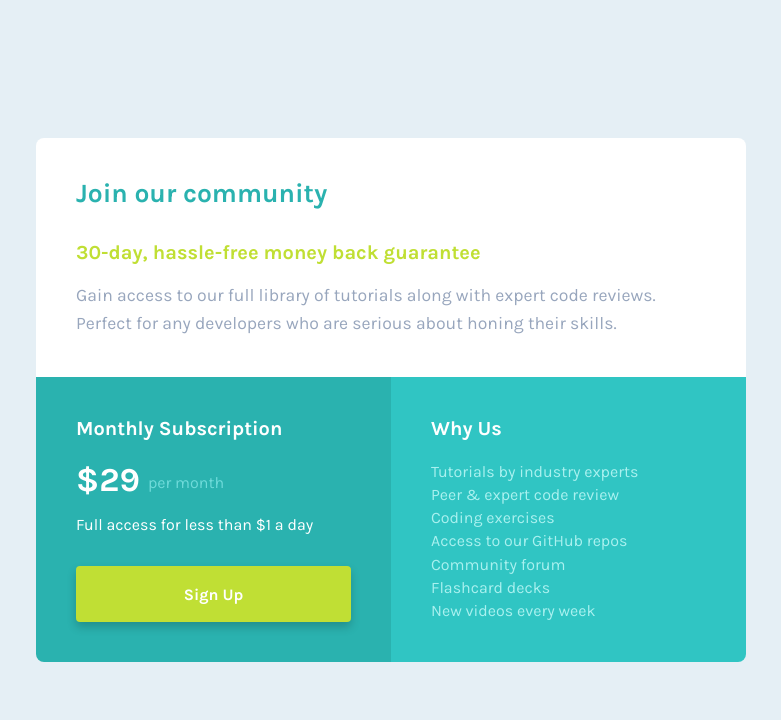
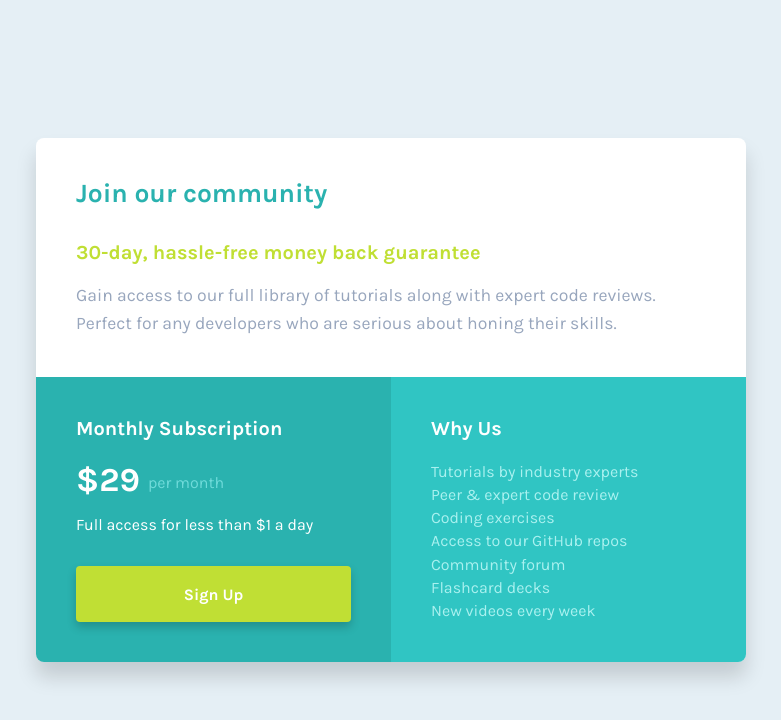
Before and after one commit to JayJey96/singlepricegrid, a plain HTML site: page index.html in a window 1280 px wide. Shown: the whole page, without its empty margins (249-1030 px from the left). Drawn offline with Linux system fonts and the light colour scheme.

Commit message:
Update index.html

```diff
--- a/index.html
+++ b/index.html
@@ -32,6 +32,7 @@
       grid-template-columns: 1fr 1fr;
       grid-template-areas: "top top"
                            "left right";
+      box-shadow: 0px 15px 20px rgb(0, 0, 0, .15);
     }
 
     .top {
```
